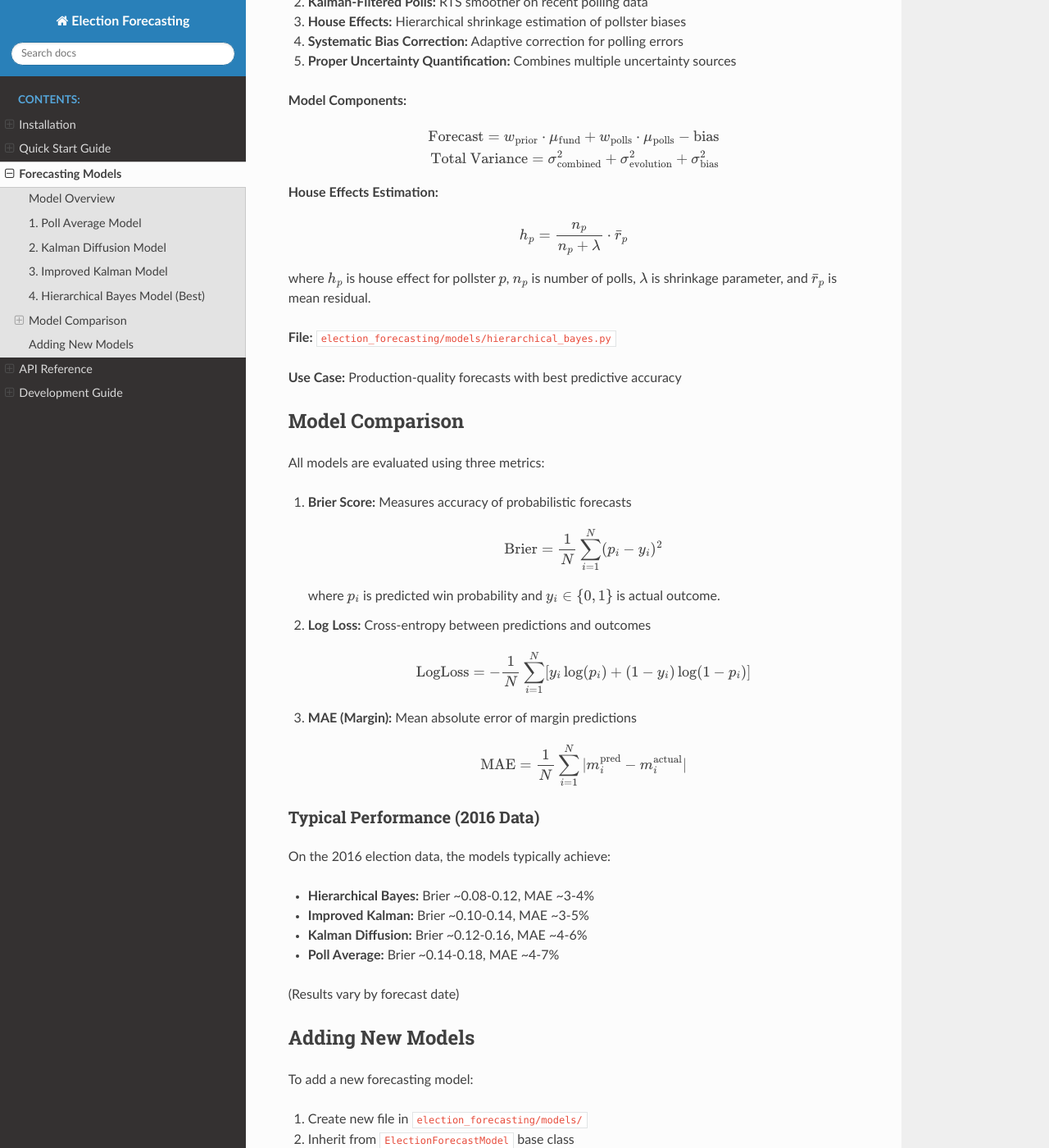
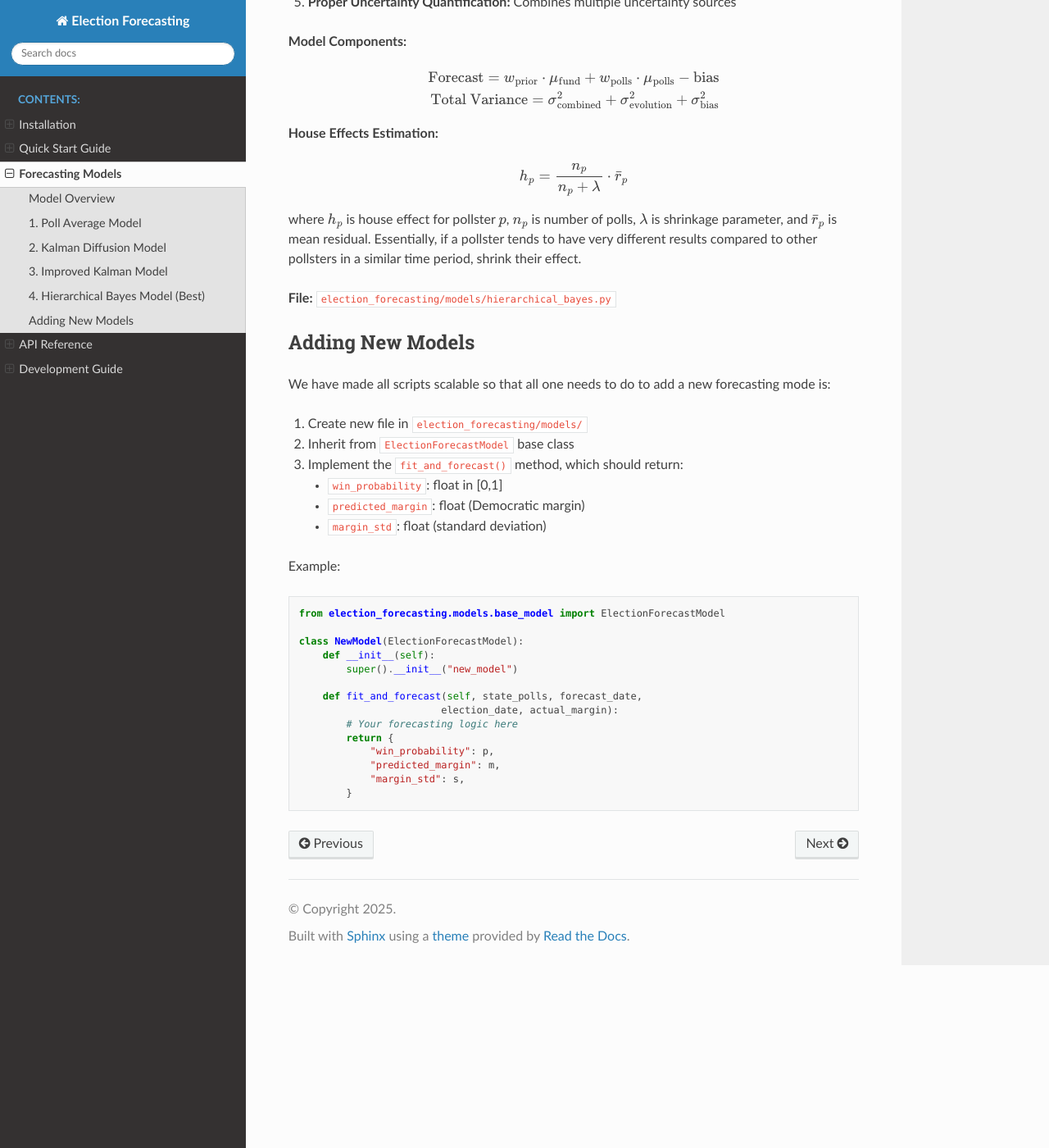
Before and after one commit to cmaloney111/election-forecasting-am215, a Sphinx documentation site: the page built from docs/source/models.rst, in a window 1280 px wide and 1400 px high, scrolled down 2121 px. Shown: the whole window at 82% size. Built offline with Sphinx 7.4.7 and the Read the Docs theme 3.1.0, drawn with Linux system fonts in a browser that asks for light colours; some of the changed text lies outside the part shown.

```diff
--- a/docs/source/models.rst
+++ b/docs/source/models.rst
@@ -41,7 +41,7 @@ The simplest baseline model that computes a weighted average of recent polls.
 * Uses 14-day polling window
 * Weights polls by sample size
 * Empirical uncertainty estimation
-* Simple horizon adjustment for days until election
+* Simple horizon adjustment for days until election (decrease uncertainty as we approach election)
 
 **File:** ``election_forecasting/models/poll_average.py``
 
@@ -71,8 +71,6 @@ where :math:`\mu` is drift, :math:`\sigma^2` is diffusion variance, and :math:`R
 
 **File:** ``election_forecasting/models/kalman_diffusion.py``
 
-**Use Case:** Smooth time-series forecasting with trend
-
 3. Improved Kalman Model
 -------------------------
 
@@ -92,8 +90,6 @@ Enhanced version of Kalman Diffusion with stronger regularization and better unc
 * Probability clipping: [0.02, 0.98] instead of [0.01, 0.99]
 
 **File:** ``election_forecasting/models/improved_kalman.py``
-
-**Use Case:** More stable forecasts with better calibrated uncertainty
 
 4. Hierarchical Bayes Model (Best)
 -----------------------------------
@@ -122,63 +118,22 @@ The most sophisticated model combining multiple information sources with systema
 
    h_p = \frac{n_p}{n_p + \lambda} \cdot \bar{r}_p
 
-where :math:`h_p` is house effect for pollster :math:`p`, :math:`n_p` is number of polls, :math:`\lambda` is shrinkage parameter, and :math:`\bar{r}_p` is mean residual.
+where :math:`h_p` is house effect for pollster :math:`p`, :math:`n_p` is number of polls, :math:`\lambda` is shrinkage parameter, and :math:`\bar{r}_p` is mean residual. Essentially, if a pollster tends to have very different results compared to other pollsters in a similar time period, shrink their effect.
 
 **File:** ``election_forecasting/models/hierarchical_bayes.py``
-
-**Use Case:** Production-quality forecasts with best predictive accuracy
-
-Model Comparison
-----------------
-
-All models are evaluated using three metrics:
-
-1. **Brier Score:** Measures accuracy of probabilistic forecasts
-
-   .. math::
-
-      \text{Brier} = \frac{1}{N} \sum_{i=1}^N (p_i - y_i)^2
-
-   where :math:`p_i` is predicted win probability and :math:`y_i \in \{0,1\}` is actual outcome.
-
-2. **Log Loss:** Cross-entropy between predictions and outcomes
-
-   .. math::
-
-      \text{LogLoss} = -\frac{1}{N} \sum_{i=1}^N [y_i \log(p_i) + (1-y_i) \log(1-p_i)]
-
-3. **MAE (Margin):** Mean absolute error of margin predictions
-
-   .. math::
-
-      \text{MAE} = \frac{1}{N} \sum_{i=1}^N |m_i^{\text{pred}} - m_i^{\text{actual}}|
-
-Typical Performance (2016 Data)
-~~~~~~~~~~~~~~~~~~~~~~~~~~~~~~~~
-
-On the 2016 election data, the models typically achieve:
-
-* **Hierarchical Bayes:** Brier ~0.08-0.12, MAE ~3-4%
-* **Improved Kalman:** Brier ~0.10-0.14, MAE ~3-5%
-* **Kalman Diffusion:** Brier ~0.12-0.16, MAE ~4-6%
-* **Poll Average:** Brier ~0.14-0.18, MAE ~4-7%
-
-(Results vary by forecast date)
 
 Adding New Models
 -----------------
 
-To add a new forecasting model:
+We have made all scripts scalable so that all one needs to do to add a new forecasting mode is:
 
 1. Create new file in ``election_forecasting/models/``
 2. Inherit from ``ElectionForecastModel`` base class
-3. Implement ``fit_and_forecast()`` method returning:
+3. Implement the ``fit_and_forecast()`` method, which should return:
 
    * ``win_probability``: float in [0,1]
    * ``predicted_margin``: float (Democratic margin)
    * ``margin_std``: float (standard deviation)
-
-4. Add model to ``run_all_models.py``
 
 Example:
 
@@ -186,9 +141,9 @@ Example:
 
    from election_forecasting.models.base_model import ElectionForecastModel
 
-   class MyModel(ElectionForecastModel):
+   class NewModel(ElectionForecastModel):
        def __init__(self):
-           super().__init__("my_model")
+           super().__init__("new_model")
 
        def fit_and_forecast(self, state_polls, forecast_date,
                            election_date, actual_margin):
```
Also changed, not shown: other parts of docs/source/models.rst (+2 -2 lines), docs/source/development.rst (+9 -4 lines), 1 other file.
